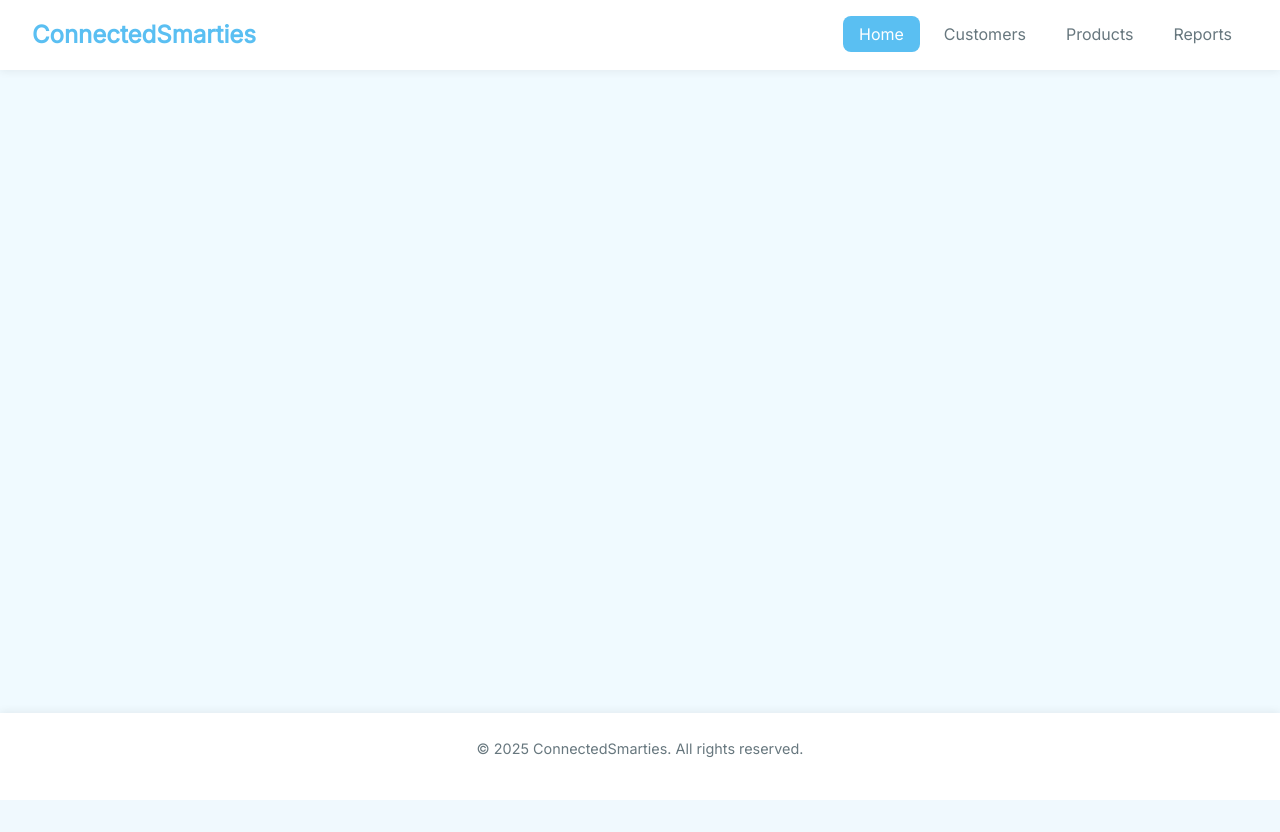
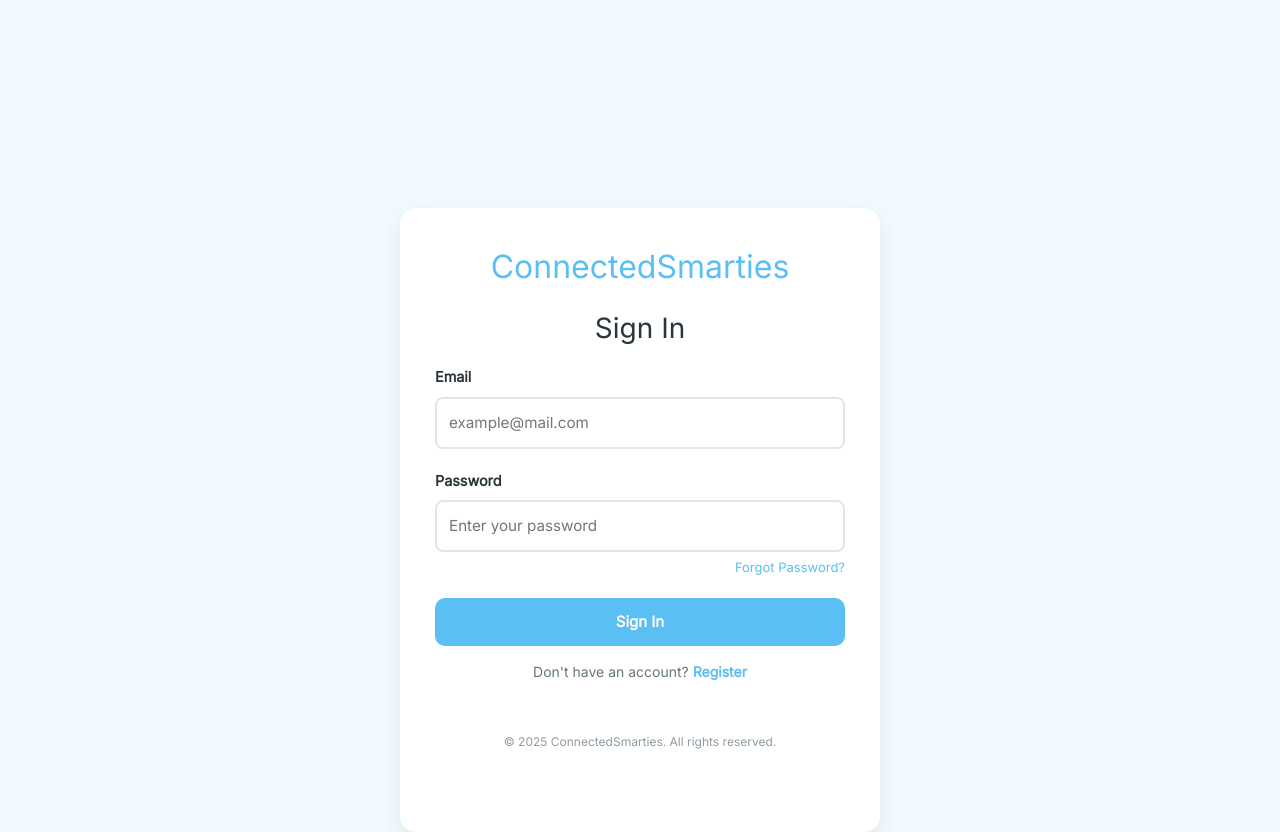
Before and after one commit to Vacheprime/ConnectedSmarties, a Python web app: template back-end/templates/create_account.html in a window 1280 px wide. Before the commit the page ends 800 px from the top, so only its background shows below. Run offline with Jinja, Linux system fonts and the light colour scheme; the template is opened without the code that fills it, so the values that code supplies are empty; some web fonts are replaced.

Commit message:
finished ui for customer login (?)

```diff
--- /dev/null
+++ b/back-end/static/styles/login.css
@@ -0,0 +1,109 @@
+body {
+  display: flex;
+  justify-content: center;
+  align-items: center;
+  height: 100vh;
+}
+
+.login-container {
+  width: 100%;
+  max-width: 420px;
+  padding: 20px;
+}
+
+.login-card {
+  background: #fff;
+  border-radius: 16px;
+  box-shadow: 0 8px 20px rgba(0, 0, 0, 0.08);
+  padding: 40px 35px;
+  text-align: center;
+  margin-top: 15rem;
+  width: 30rem;
+}
+
+.logo img {
+  width: 50px;
+  margin-bottom: 10px;
+}
+
+.logo h2 {
+  color: var(--color-primary); /* Adjust this blue to your preferred accent */
+  margin-bottom: 25px;
+}
+
+h3 {
+  color:--color-text-normal;
+  margin-bottom: 20px;
+}
+
+.form-group {
+  text-align: left;
+  margin-bottom: 20px;
+}
+
+label {
+  font-size: 14px;
+  font-weight: 500;
+  display: block;
+  margin-bottom: 6px;
+  color: var(--color-text-normal);
+}
+
+input {
+  width: 100%;
+  padding: 10px 12px;
+  border: 1px solid var(--color-button-normal);
+  border-radius: 10px;
+  outline: none;
+  font-size: 14px;
+  transition: border-color 0.2s;
+}
+
+input:focus {
+  border-color: var(--color-primary);
+}
+
+.forgot-password {
+  display: block;
+  text-align: right;
+  font-size: 13px;
+  color: var(--color-primary);
+  text-decoration: none;
+  margin-top: 5px;
+}
+
+.btn-primary {
+  width: 100%;
+  padding: 12px;
+  background: var(--color-primary);
+  color: #fff;
+  border: none;
+  border-radius: 10px;
+  cursor: pointer;
+  font-size: 15px;
+  font-weight: 600;
+  transition: background 0.3s;
+}
+
+.btn-primary:hover {
+  background: var(--color-primary-dark);
+}
+
+.register-text {
+  font-size: 14px;
+  color: var(--color-text-muted);
+  margin-top: 15px;
+}
+
+.register-text a {
+  color: var(--color-primary);
+  font-weight: 600;
+  text-decoration: none;
+}
+
+footer {
+  margin-top: 25px;
+  font-size: 12px;
+  color: var(--color-text-light);
+  box-shadow: none;
+}
--- a/back-end/templates/create_account.html
+++ b/back-end/templates/create_account.html
@@ -5,32 +5,46 @@
     <meta charset="UTF-8">
     <meta name="viewport" content="width=device-width, initial-scale=1.0">
     <link rel="icon" type="image/png" href="../static/images/candy.png">
-    <title>ConnectedSmarties - Home</title>
+    <title>ConnectedSmarties - Login</title>
     <link href="https://cdn.jsdelivr.net/npm/bootstrap@5.3.3/dist/css/bootstrap.min.css" rel="stylesheet">
     <link rel="stylesheet" href="../static/styles/main.css">
-    <link rel="stylesheet" href="../static/styles/home.css">
-    <link rel="stylesheet" href="../static/styles/thermometer.css">
-    <link rel="stylesheet" href="../static/styles/humidity-gauge.css">
+    <link rel="stylesheet" href="../static/styles/login.css">
 </head>
 
 <body>
     <div class="app-container">
-        <header>
-            <nav class="navbar">
-                <div class="nav-brand">ConnectedSmarties</div>
-                <ul class="nav-menu">
-                    <li><a href="/" class="active">Home</a></li>
-                    <li><a href="/customers">Customers</a></li>
-                    <li><a href="/products">Products</a></li>
-                    <li><a href="/reports">Reports</a></li>
-                </ul>
+        <div class="login-card">
+            <div class="logo">
+                <h2>ConnectedSmarties</h2>
+            </div>
 
-            </nav>
-        </header>
-        <main>
+            <h3>Sign In</h3>
 
-        </main>
-        <footer>
-            <p>&copy; 2025 ConnectedSmarties. All rights reserved.</p>
-        </footer>
+            <form class="login-form">
+                <div class="form-group">
+                    <label for="email">Email</label>
+                    <input type="email" id="email" placeholder="example@mail.com" required />
+                </div>
+
+                <div class="form-group">
+                    <label for="password">Password</label>
+                    <input type="password" id="password" placeholder="Enter your password" required />
+                    <a href="#" class="forgot-password">Forgot Password?</a>
+                </div>
+
+                <button type="submit" class="btn-primary">Sign In</button>
+
+                <p class="register-text">
+                    Don't have an account? <a href="#">Register</a>
+                </p>
+            </form>
+
+            <footer>
+                <p>© 2025 ConnectedSmarties. All rights reserved.</p>
+            </footer>
+        </div>
     </div>
+    <script src="https://cdn.jsdelivr.net/npm/bootstrap@5.3.3/dist/js/bootstrap.bundle.min.js"></script>
+</body>
+
+</html>
--- a/back-end/templates/home.html
+++ b/back-end/templates/home.html
@@ -24,7 +24,6 @@
                     <li><a href="/products">Products</a></li>
                     <li><a href="/reports">Reports</a></li>
                 </ul>
-
             </nav>
         </header>
 
```
Also changed, not shown: back-end/static/styles/main.css (+0 -30 lines).
